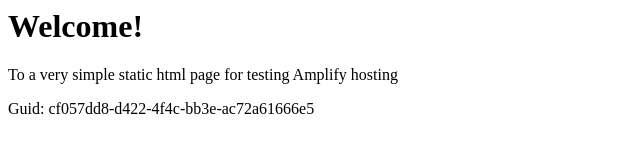
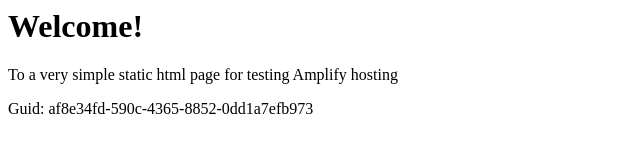
Before and after one commit to aws-aemilia-mxp/Github-PR-Commit-Integration-Test-DoNotTouch-GitHubWebhookPushCanaryTest-v1-prod-eu-south-1, a website: page src/index.html in a window 1280 px wide. Shown: the full height of the page, 0-640 px from the left. Drawn offline with Linux system fonts and the light colour scheme.

Commit message:
commit from integ tests

```diff
--- a/src/index.html
+++ b/src/index.html
@@ -12,6 +12,6 @@
 <body>
     <h1>Welcome!</h1>
     <p>To a very simple static html page for testing Amplify hosting</p>
-    <p>Guid: cf057dd8-d422-4f4c-bb3e-ac72a61666e5</p></body>
+    <p>Guid: af8e34fd-590c-4365-8852-0dd1a7efb973</p></body>
 
 </html>
```
